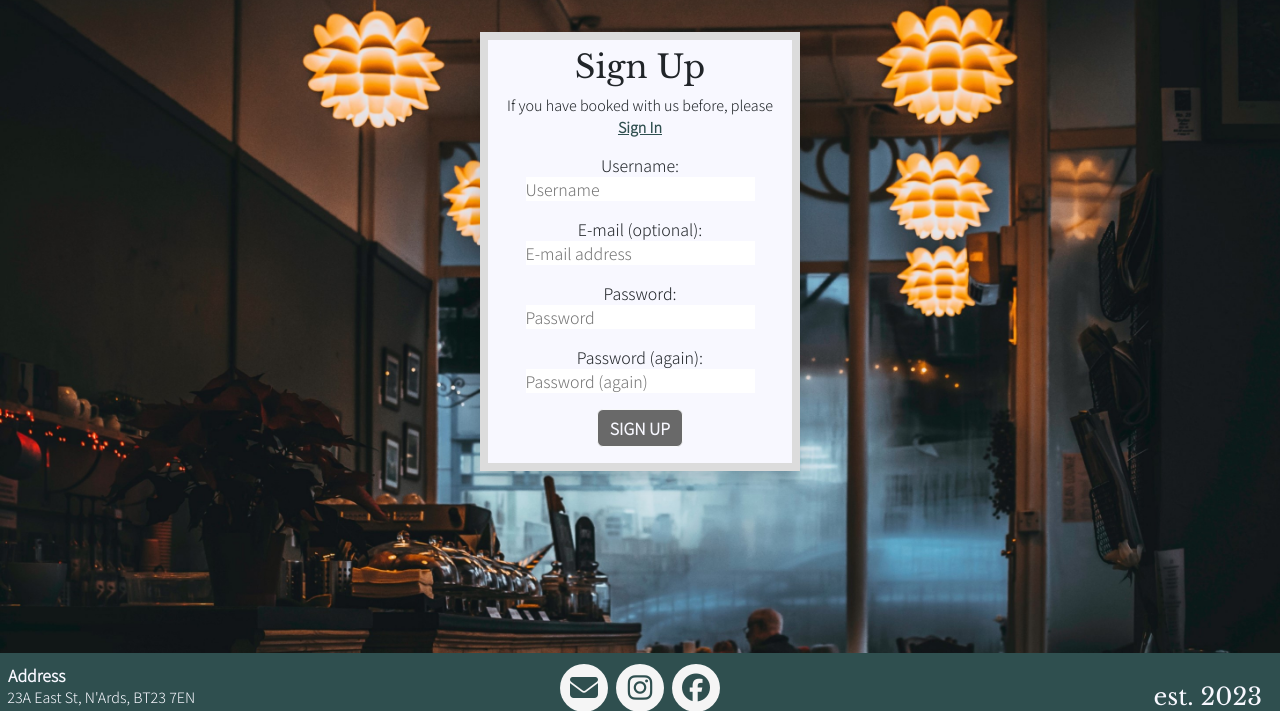
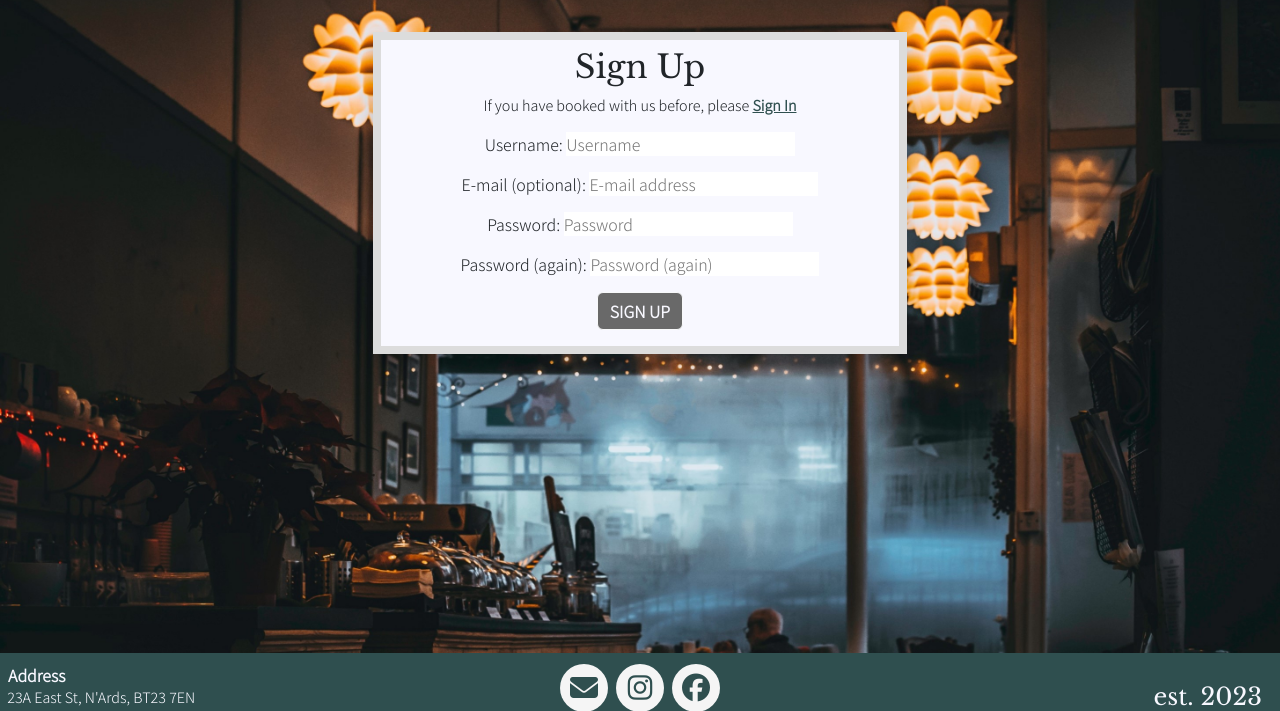
Before and after one commit to ndsurgenor/east-street, a Django app: page /accounts/signup/ in a window 1280 px wide. Shown: the part 76-787 px from the top of the page. Run offline with Django 3.2, Linux system fonts and the light colour scheme; some libraries are stand-ins or nearby versions.

Commit message:
Style sign up/in/out forms

```diff
--- a/eaststreet/settings.py
+++ b/eaststreet/settings.py
@@ -25,12 +25,12 @@ TEMPLATES_DIR = os.path.join(BASE_DIR, 'templates')
 SECRET_KEY = os.environ.get('SECRET_KEY')
 
 # SECURITY WARNING: don't run with debug turned on in production!
-DEBUG = True
+DEBUG = False
 
 ALLOWED_HOSTS = [
     'localhost',
     'east-street-bc0671035c95.herokuapp.com',
-    '8000-ndsurgenor-eaststreet-j1vdwlv49uq.ws-eu105.gitpod.io',
+    '8000-ndsurgenor-eaststreet-j1vdwlv49uq.ws-eu106.gitpod.io',
 ]
 
 # Application definition
--- a/static/css/style.css
+++ b/static/css/style.css
@@ -1,6 +1,7 @@
 /* Google Fonts */
 @import url('https://fonts.googleapis.com/css2?&family=Libre+Baskerville:wght@400&display=swap');
 @import url('https://fonts.googleapis.com/css2?&family=Noto+Sans+JP:wght@300&display=swap');
+
 
 /* General */
 * {
@@ -157,6 +158,11 @@ body {
     font-size: 0.9em;
 }
 
+#sign-up,
+#sign-in {
+    width: 100%;
+}
+
 #sign-out {
     margin-top: -1.5rem;
 }
--- a/templates/account/login.html
+++ b/templates/account/login.html
@@ -10,7 +10,7 @@
 {% block details %}
 <div class="container-fluid">
   <div class="row justify-content-center">
-    <div class="col-9 col-md-7 col-lg-5 col-xl-3 access-form text-center shadow">
+    <div class="col-9 col-md-7 col-lg-6 col-xl-5 access-form text-center shadow">
       <!-- Sign-in title & subtitle with link for sign up -->
       <h2 class="pt-2">{% trans "Sign In" %}</h2>
       <p class="access-form-smalltxt">{% blocktrans %}If you have never booked with us before, please
@@ -19,7 +19,9 @@
       <!-- Sign-in form -->
       <form class="login" method="POST" action="{% url 'account_login' %}">
         {% csrf_token %}
-        {{ form.as_p }}
+        <div id="sign-in">
+          {{ form.as_p }}
+        </div>
         {% if redirect_field_value %}
         <input type="hidden" name="{{ redirect_field_name }}" value="{{ redirect_field_value }}" />
         {% endif %}
--- a/templates/account/logout.html
+++ b/templates/account/logout.html
@@ -8,7 +8,7 @@
 
 <div class="container-fluid" id="sign-out">
   <div class="row justify-content-center text-center">
-    <div class="col-9 col-md-7 col-lg-5 col-xl-3 access-form shadow">
+    <div class="col-9 col-md-7 col-lg-6 col-xl-5 access-form shadow">
       <h2 class="pt-2">{% trans "Sign Out" %}</h2>
       <p>This will log you out of the booking section and return you to the main page. {% trans 'Are you sure you want to sign out?' %}</p>
 
--- a/templates/account/signup.html
+++ b/templates/account/signup.html
@@ -7,7 +7,7 @@
 {% block details %}
 <div class="container-fluid">
   <div class="row justify-content-center">
-    <div class="col-9 col-md-7 col-lg-5 col-xl-3 access-form text-center shadow">
+    <div class="col-9 col-md-7 col-lg-6 col-xl-5 access-form text-center shadow">
       <!-- Sign-up title -->
       <h2 class="pt-2">{% trans "Sign Up" %}</h2>
       <!-- Subtitle with link for existing account -->
@@ -17,7 +17,9 @@
       <!-- Sign-up form -->
       <form class="signup" id="signup_form" method="post" action="{% url 'account_signup' %}">
         {% csrf_token %}
-        {{ form.as_p }}
+        <div id="sign-up">
+          {{ form.as_p }}
+        </div>
         {% if redirect_field_value %}
         <input type="hidden" name="{{ redirect_field_name }}" value="{{ redirect_field_value }}" />
         {% endif %}
```
